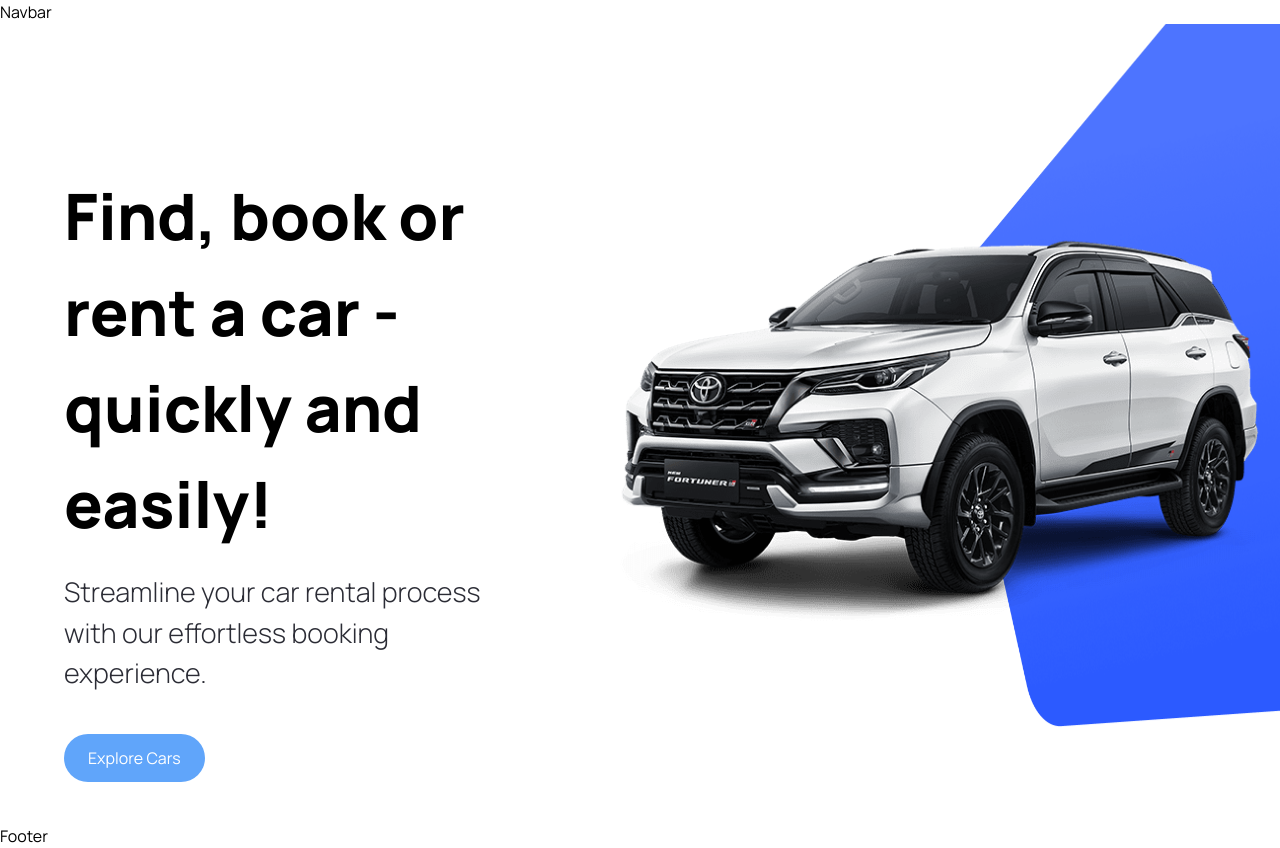
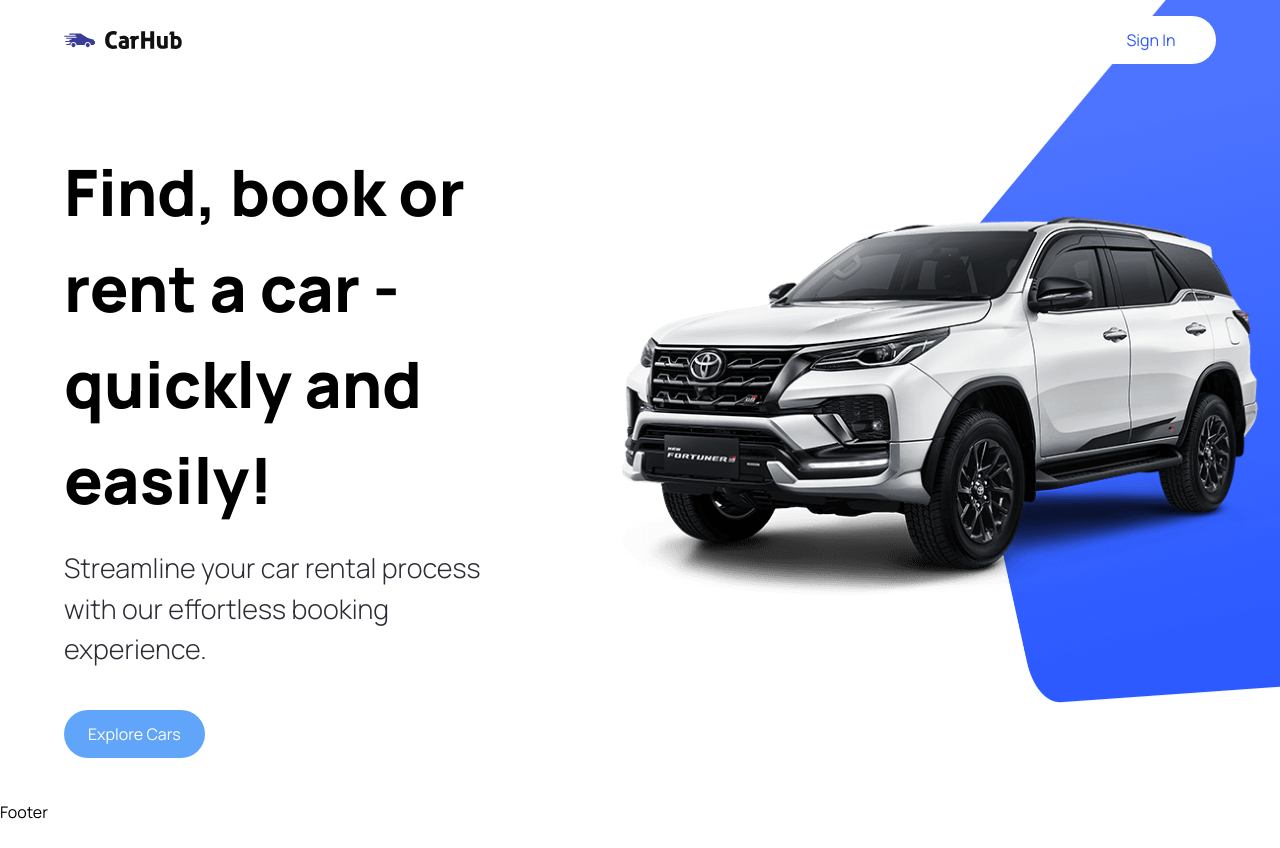
Before and after one commit to meaarushi2002/testProject, a Next.js app: page / in a window 1280 px wide. After the commit the page ends 824 px from the top, so only its background shows below. Built offline with nearby package versions, Linux system fonts and the light colour scheme.

Commit message:
complete navbar

```diff
--- a/components/CustomButton.tsx
+++ b/components/CustomButton.tsx
@@ -2,7 +2,7 @@
 import { CustomButtonProps } from '@/types'
 import Image from 'next/image'
 
-const CustomButton = ({title, containerStyles, handleClick}:CustomButtonProps) => {
+const CustomButton = ({title, containerStyles, handleClick, btnType}:CustomButtonProps) => {
   return (
     <button disabled={false} type={"button"} className={`custom-btn ${containerStyles}`} onClick={handleClick}>
       <span className={'flex-1'}>
--- a/components/Navbar.tsx
+++ b/components/Navbar.tsx
@@ -1,8 +1,17 @@
-import React from 'react'
+import Link from "next/link"
+import Image from "next/image"
+import CustomButton from "./CustomButton"
 
 const Navbar = () => {
   return (
-    <div>Navbar</div>
+    <header className="w-full absolute z-10">
+      <nav className="max-w-[1440px] mx-auto flex justify-between items-center sm:px-16 px-6 py-4">
+        <Link href="/" className="flex justify-center items-center">
+          <Image src="/logo.svg" alt="Car Hub Logo" width={118} height={18} className="object-contain" />
+        </Link>
+        <CustomButton title="Sign In" btnType="button" containerStyles="text-primary-blue rounded-full bg-white min-w-[130px]" />
+      </nav>
+    </header>
   )
 }
 
```
